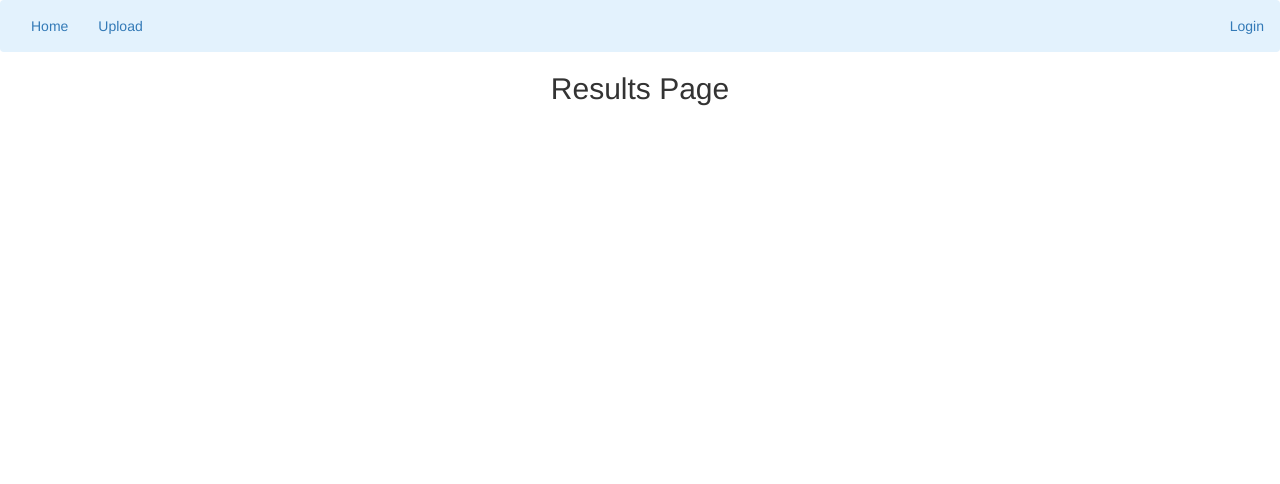
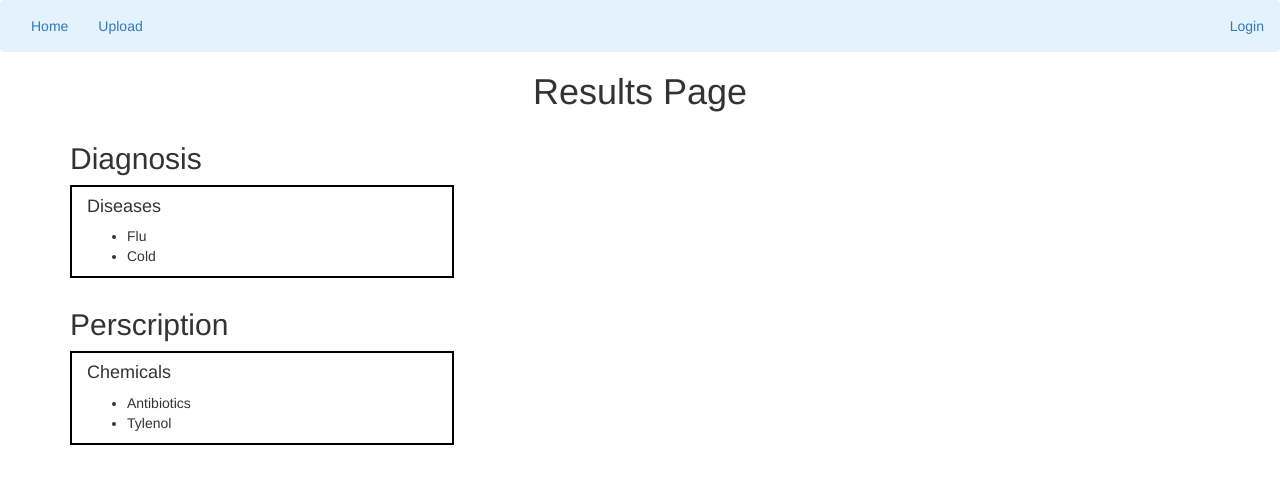
Before and after one commit to anishpdalal/ARMR, a Flask app: page /results in a window 1280 px wide. Shown: the top 484 px of the page. Run offline with Flask 2, Linux system fonts and the light colour scheme; parts of the project's set-up code (start-up, migrations or seed data) failed here and were passed over; some libraries are stand-ins or nearby versions.

Commit message:
basic results page

```diff
--- a/code/app/templates/results.html
+++ b/code/app/templates/results.html
@@ -10,7 +10,40 @@ Results
 {% endblock %}
 
 {% block content %}
+<style>
+	.text_box {
+	  width: 30vw;
+      border-style: solid;
+      border-width: 2px;
+      margin-bottom: 10px;
+      border-color: rgba(0,0,0);
+      padding-left: 15px;
+	}
+</style>
 
-<center><h2>Results Page</h2></center>
+
+<center><h1>Results Page</h1></center>
+
+<div class="container">
+	<h2>Diagnosis</h2>
+	<div class="text_box">
+		<h4>Diseases</h4>
+			<ul>
+			  <li>Flu</li>
+			  <li>Cold</li>
+			</ul>
+	</div>
+</div>
+
+<div class="container">
+	<h2>Perscription</h2>
+	<div class="text_box">
+		<h4>Chemicals</h4>
+			<ul>
+			  <li>Antibiotics</li>
+			  <li>Tylenol</li>
+			</ul>
+	</div>
+</div>
 
 {% endblock %}
```
